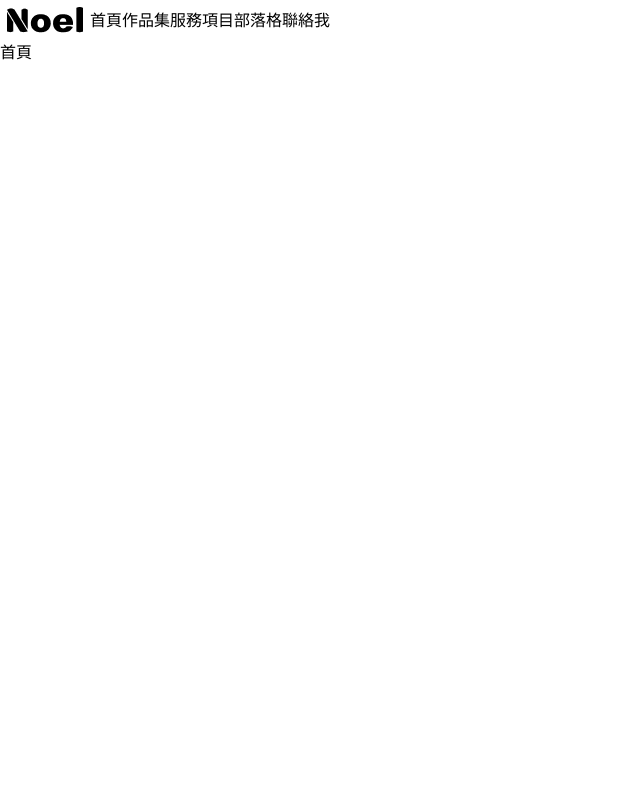
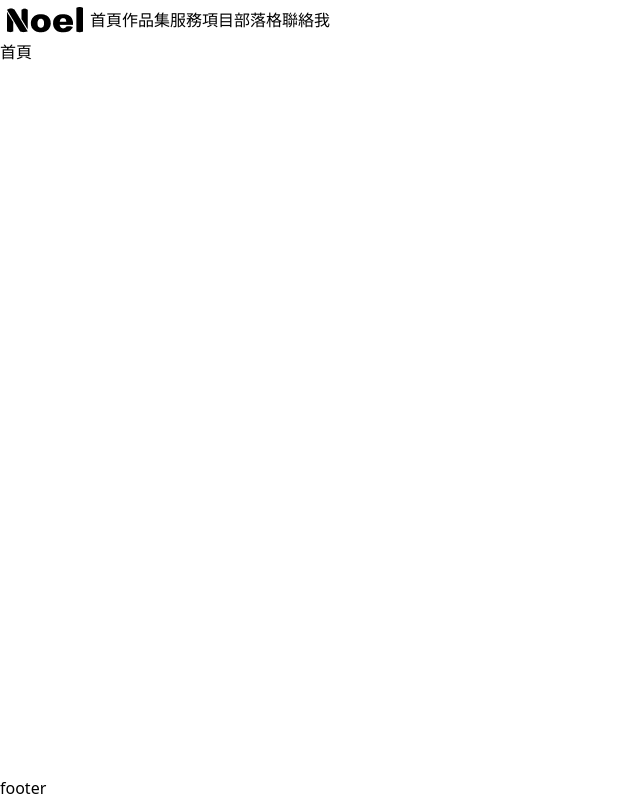
Before and after one commit to Danny-1211/Noel-design, a React (Vite) app: page / in a window 1280 px wide. Shown: the whole page, without its empty margins (0-640 px from the left). Built offline with nearby package versions, Linux system fonts and the light colour scheme.

Commit message:
feat: add Footer component and include it in App layout

```diff
--- a/src/App.jsx
+++ b/src/App.jsx
@@ -1,5 +1,7 @@
 import { Outlet } from "react-router-dom";
 import Header from  "./components/Header";
+import Footer from  "./components/Footer";
+
 function App() {
   return (
     <div className="flex flex-col min-h-screen">
@@ -7,6 +9,7 @@ function App() {
       <main className="flex-1">
         <Outlet />
       </main>
+      <Footer />
     </div>
   );
 }
--- /dev/null
+++ b/src/components/Footer.jsx
@@ -0,0 +1,10 @@
+import { Link } from 'react-router-dom';
+
+function Footer() {
+  return (
+    <footer>
+      footer
+    </footer>
+  );
+}
+export default Footer;
--- a/src/pages/Home.jsx
+++ b/src/pages/Home.jsx
@@ -1,7 +1,8 @@
+
 function Home() {
   return (
     <>
-      <h1>首頁</h1>
+      <h1 className="">首頁</h1>
     </>
   );
 }
```
